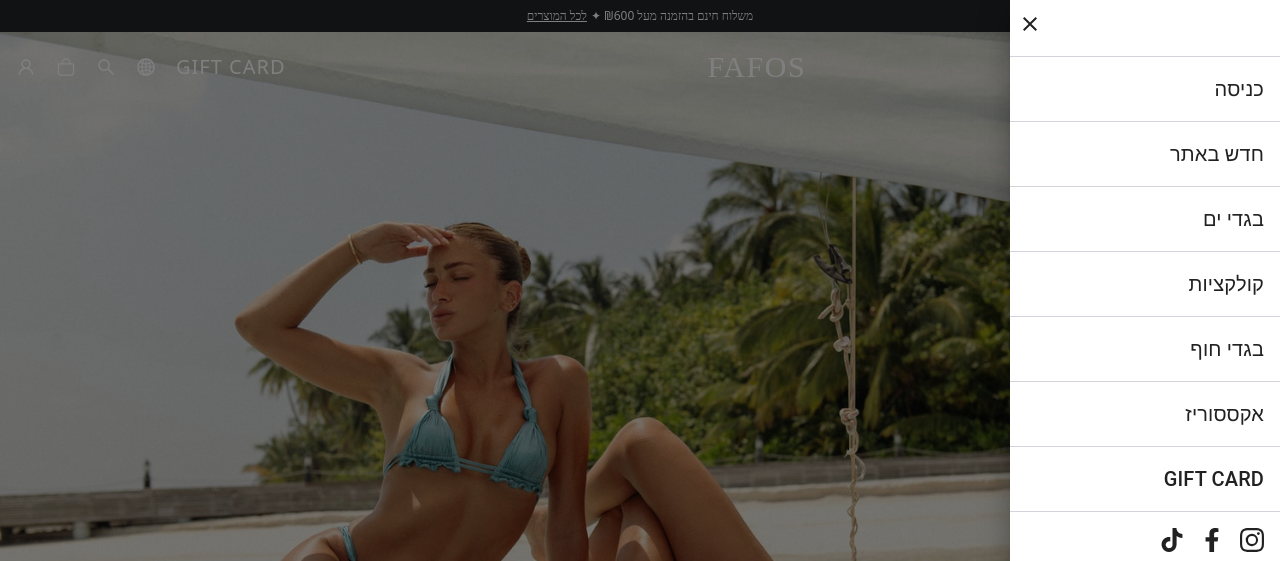
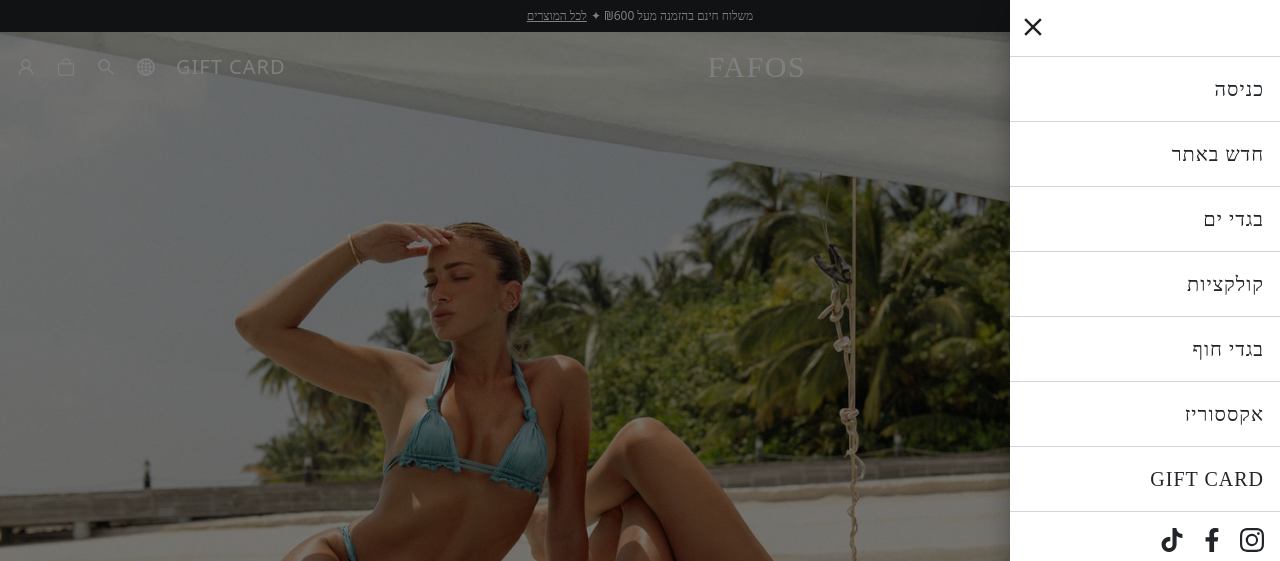
Before and after one commit to oferGavrilov/Fafos-webshop, a Next.js app: page / in a window 1280 px wide. Both pictures are taken after a click on the button 1239 px from the left and 67 px from the top of the page. Shown: the top 561 px of the page. Built offline with nearby package versions, Linux system fonts and the light colour scheme; no server answers.

Commit message:
fix styles

```diff
--- a/src/components/AppHeader.tsx
+++ b/src/components/AppHeader.tsx
@@ -30,7 +30,7 @@ function AppHeader({ page }: Props) {
   return (
     <>
       <header className={`fixed w-[100%] z-10 transition duration-500  ${isScrolled ? 'scrolled' : 'text-white'}`}>
-        <nav className={`flex h-[70px] items-center px-4 justify-between ${page !== 'Home' ? 'font-black' : ''}`}>
+        <nav className={`flex h-[70px] items-center px-4 justify-between ${page !== 'Home' ? 'text-[#212529]' : ''}`}>
           <div className='flex gap-5 items-center'>
             <Link className='header-icon hidden lg:block' href="/login"><AiOutlineUser /></Link>
             <Link className='header-icon' href="/cart"><IoBagOutline /></Link>
--- a/src/components/ProductFilter.tsx
+++ b/src/components/ProductFilter.tsx
@@ -45,7 +45,7 @@ function ProductFilter({ category, handleSort, sort }: Props) {
               </Select>
             </FormControl>
           </Box>
-          <div className='custom-hover flex items-center w-1/2 max-w-xs justify-center gap-2 border  cursor-pointer border-[#b2b3b6] rounded' onClick={() => setIsOpen(true)}>
+          <div className='custom-hover flex items-center w-1/2 max-w-xs justify-center gap-2 border cursor-pointer border-[#b2b3b6] rounded' onClick={() => setIsOpen(true)}>
             <span className='font-fuzzy tracking-wider text-lg'>Filters</span>
             <MdTune className='text-2xl' />
           </div>
--- a/src/components/SideMenu.tsx
+++ b/src/components/SideMenu.tsx
@@ -4,6 +4,7 @@ import { FaFacebookF } from "react-icons/fa"
 import { SiTiktok } from "react-icons/si"
 import CloseIcon from '@mui/icons-material/Close'
 import { ReactJSXElement } from "@emotion/react/types/jsx-namespace"
+import { MdTune } from "react-icons/md"
 
 interface Props {
       isOpen: boolean
@@ -18,8 +19,8 @@ export default function SideMenu({ isOpen, setIsOpen, menuType }: Props) {
             <Drawer anchor="right" open={isOpen} onClose={() => setIsOpen(false)}>
                   <Box width='270px' textAlign='right' role='presentation'>
                         <Typography variant="h6" component='div' className="relative">
-                              <CloseIcon className='absolute left-2 top-3 text-3xl cursor-pointer' onClick={() => setIsOpen(false)} />
-                              <ul className='flex flex-col'>
+                              <CloseIcon className='absolute left-2 top-3 !text-3xl cursor-pointer' onClick={() => setIsOpen(false)} />
+                              <ul className='flex flex-col main-text'>
                                     {DynamicList(menuType)}
                               </ul>
                         </Typography>
@@ -50,7 +51,15 @@ function DynamicList(type: string): ReactJSXElement {
             )
       } else {
             return (
-                  <div>filter</div>
+                  <>
+                        <li className="p-6 flex items-center justify-end gap-3">
+                              <span className="uppercase text-lg tracking-[5px]">Filters</span>
+                              <MdTune className='text-xl' />
+                        </li>
+                        <li className="menu-list uppercase text-base">Category</li>
+                        <li className="menu-list uppercase text-base">Collection</li>
+                        <li className="menu-list uppercase text-base">Size</li>
+                  </>
             )
       }
 }
--- a/src/components/Teaser.tsx
+++ b/src/components/Teaser.tsx
@@ -2,7 +2,7 @@ import React from 'react'
 
 function Teaser() {
   return (
-    <ul className='font-black sm:mx-12  z-10 flex flex-col md:flex-row md:px-10 gap-[20px] my-6 md:my-[85px]'>
+    <ul className='sm:mx-12  z-10 flex flex-col md:flex-row md:px-10 gap-[20px] my-6 md:my-[85px]'>
       <li className='flex-1 relative overflow-hidden'>
         <img className='teaser-img' src="imgs/home/teaser1.jpg" alt="teaser" />
         <h2 className='teaser-name'>One piece</h2>
--- a/src/styles/globals.css
+++ b/src/styles/globals.css
@@ -4,14 +4,14 @@
 @import url('https://fonts.googleapis.com/css2?family=Fuzzy+Bubbles&family=Inter&family=Outfit&family=Raleway:wght@600&family=Roboto+Slab&display=swap');
 @layer base {
   body {
-    /* @apply font-mono; */
+    @apply text-[#212529];
   }
 }
 
 @layer components {
   /* Header */
   .scrolled {
-    @apply absolute top-0 z-20 bg-slate-200 opacity-90 font-black;
+    @apply absolute top-0 z-20 bg-slate-50 opacity-90 font-black;
   }
 
   .header-icon {
@@ -21,7 +21,7 @@
   /* Hero */
   .hero-btn {
     @apply uppercase text-white border-white border-2 mt-4 md:mt-10
-    tracking-wider py-1 px-5 md:py-3 md:px-10 ease-in-out duration-300 hover:bg-white hover:font-black;
+    tracking-wider py-1 px-5 md:py-3 md:px-10 ease-in-out duration-300 hover:bg-white hover:text-[#212529];
   }
 
   /* Teaser */
@@ -34,7 +34,7 @@
 
   /* Footer */
   .footer-icon {
-    @apply text-2xl cursor-pointer transition duration-300 hover:scale-125 hover:text-blue-500
+    @apply text-2xl cursor-pointer transition duration-300 hover:scale-125 hover:text-blue-500;
   }
   .footer-links {
     @apply hover:text-gray-600 cursor-pointer;
@@ -42,7 +42,7 @@
 
   /* Side Menu */
   .menu-list {
-    @apply p-4 border-t border-gray-300 transition-colors duration-200 cursor-pointer hover:bg-slate-100
+    @apply p-4 border-t border-gray-300 transition-colors duration-200 cursor-pointer hover:bg-[#e9ecef];
   }
 
   .card {
@@ -62,8 +62,7 @@
   .custom-hover{
     @apply transition duration-200 hover:bg-slate-100 hover:border-x-blue-500;
   }
-
-  .font-black{
-    @apply text-[#212529];
+  .main-text {
+    @apply font-fuzzy text-[#212529] tracking-wider;
   }
 }
```
